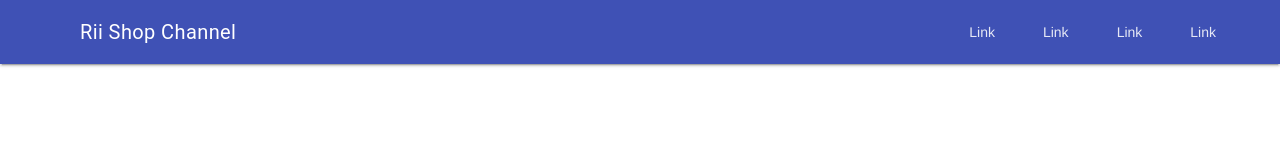
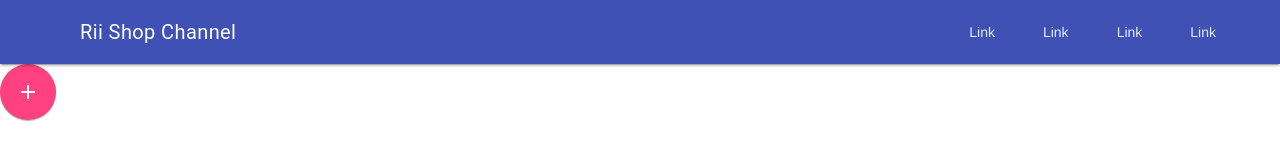
Before and after one commit to RiiNetwork/Rii-Shop-Channel, a plain HTML site: page index.html in a window 1280 px wide. Drawn offline with nearby package versions, Linux system fonts and the light colour scheme.

Commit message:
Update index.html

```diff
--- a/index.html
+++ b/index.html
@@ -34,7 +34,13 @@
         </nav>
       </div>
       <main class="mdl-layout__content">
-        <div class="page-content"><!-- Your content goes here --></div>
+        <div class="page-content">
+          <!-- Colored FAB button with ripple -->
+          <button class="mdl-button mdl-js-button mdl-button--fab mdl-js-ripple-effect mdl-button--colored">
+            <i class="material-icons">add</i>
+          </button>
+
+        </div>
       </main>
     </div>
    </body>
```
